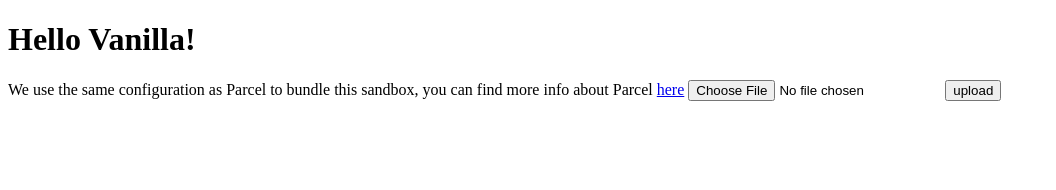
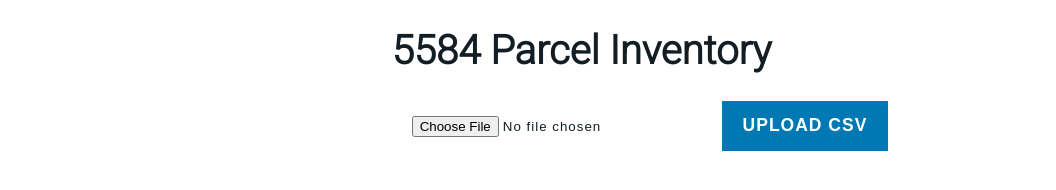
Before and after one commit to jsahlsa/csv-to-table, a website built with Parcel: page src/index.html in a window 1280 px wide. Shown: the whole page, without its empty margins (0-1056 px from the left). Built offline with nearby package versions, Linux system fonts and the light colour scheme.

Commit message:
adjusted styles, added 2 blank columns

```diff
--- a/src/index.html
+++ b/src/index.html
@@ -4,7 +4,7 @@
 <head>
 	<title>5584 Parcel Inventory</title>
 	<meta charset="UTF-8" >
-    <link rel="stylesheet" href="styles.css">
+    <link rel="stylesheet" type="text/css" href="styles.css" media="all">
 </head>
 
 <body>
--- a/src/index.js
+++ b/src/index.js
@@ -1,13 +1,11 @@
 
 
 document.getElementById("app").innerHTML = `
-<h1>Hello Vanilla!</h1>
+<h1>5584 Parcel Inventory</h1>
 <div>
-  We use the same configuration as Parcel to bundle this sandbox, you can find more
-  info about Parcel
-  <a href="https://parceljs.org" target="_blank" rel="noopener noreferrer">here</a>
+
   <input type="file" />
-  <input type="button" value="upload" id="upload" />
+  <input type="button" value="upload CSV" id="upload" />
   <div id="table-wrapper">
   </div>
 </div>
@@ -46,6 +44,7 @@ function upload() {
       cells.splice(12, 5);
       cells.splice(6, 4);
       cells.splice(1, 4);
+      cells.push("       ", "       ");
 
       if (cells.length > 1) {
         let row = table.insertRow(-1);
--- a/src/styles.css
+++ b/src/styles.css
@@ -0,0 +1,92 @@
+@import url('https://fonts.googleapis.com/css2?family=Roboto:wght@300&display=swap');
+
+html, body {
+    box-sizing: border-box;
+    margin: 0;
+    padding: 0;
+
+}
+
+html {
+    font-size: 10px;
+    font-family: 'Roboto', sans-serif;
+    color: #121e24;
+}
+
+body {
+
+  background: #fff;
+  font-size: 1.2em;
+  display: grid;
+  justify-items: center;
+  align-items: center;
+}
+
+h1 {
+    font-size: 4rem;
+}
+
+input {
+    appearance: none;
+    border-style: none;
+    padding: 1rem 2rem;
+    letter-spacing: 1px;
+    outline: none;
+}
+
+input[type=button] {
+    background: #0078b4;
+    border: 1px solid #0078b4;
+
+    color: #fff;
+    text-transform: uppercase;
+    height: 5rem;
+    line-height: 1.5;
+    font-size: 1.75rem;
+    font-weight: 700;
+    margin-bottom: 2em;
+}
+
+input[type=file] {
+    background: #fff;
+}
+
+table {
+  display: flex;
+  flex: 1;
+  width: 100%;
+  text-align: center;
+
+  border-collapse: collapse;
+  font-size:
+}
+
+table tr:first-child td {
+  background: black;
+  border: 5px black solid;
+  color: #fff;
+}
+
+tr td {
+  padding: 10px;
+  border: 1px black solid;
+}
+
+tbody tr:nth-child(odd) {
+  background: #eee;
+}
+
+@media print {
+
+
+    @page
+   {
+    size: 11in 8.5in;
+    size: landscape;
+  }
+
+  input {
+      display: none;
+  }
+
+    }
```
Also changed, not shown: dist/index.html, 7 other files.
